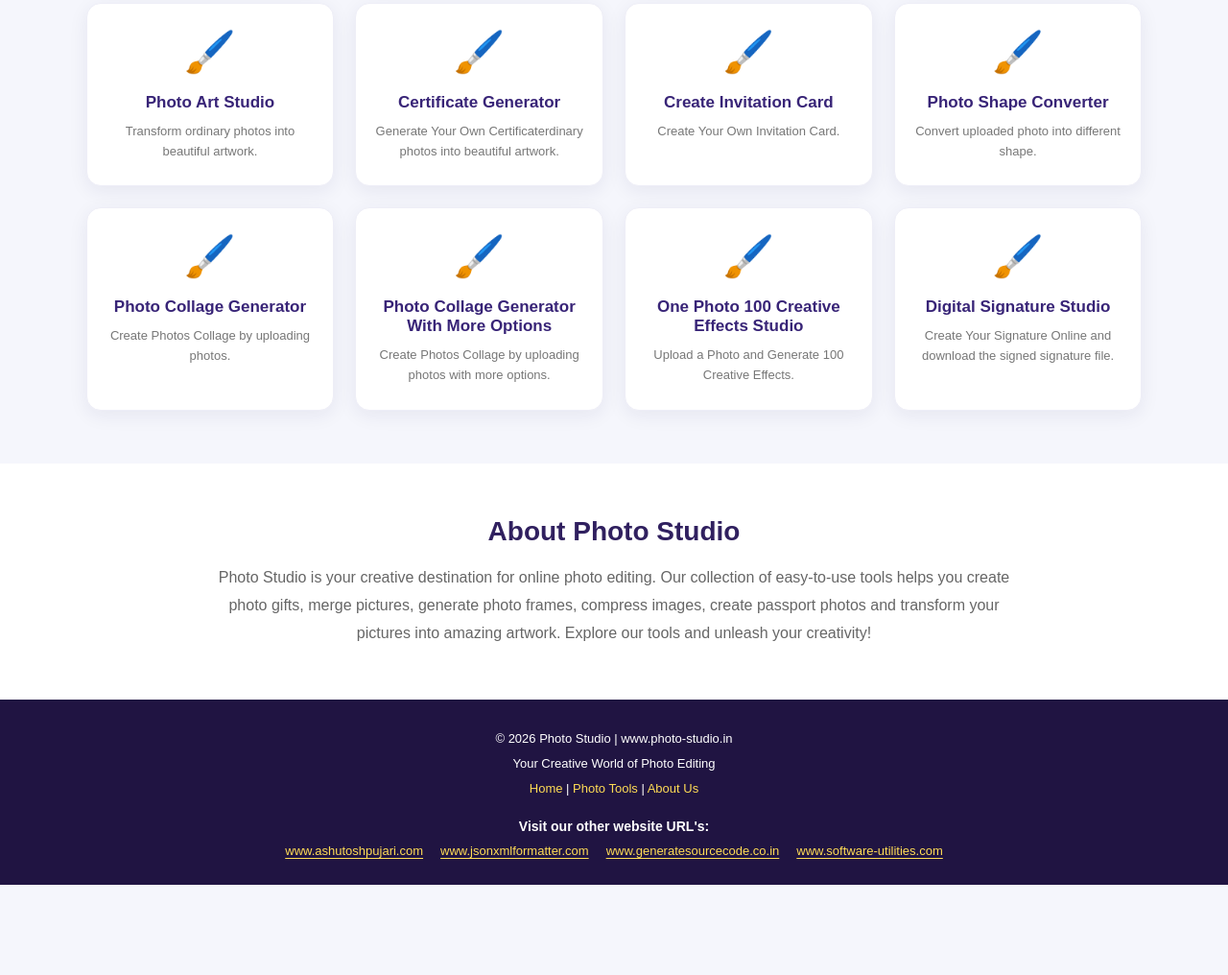
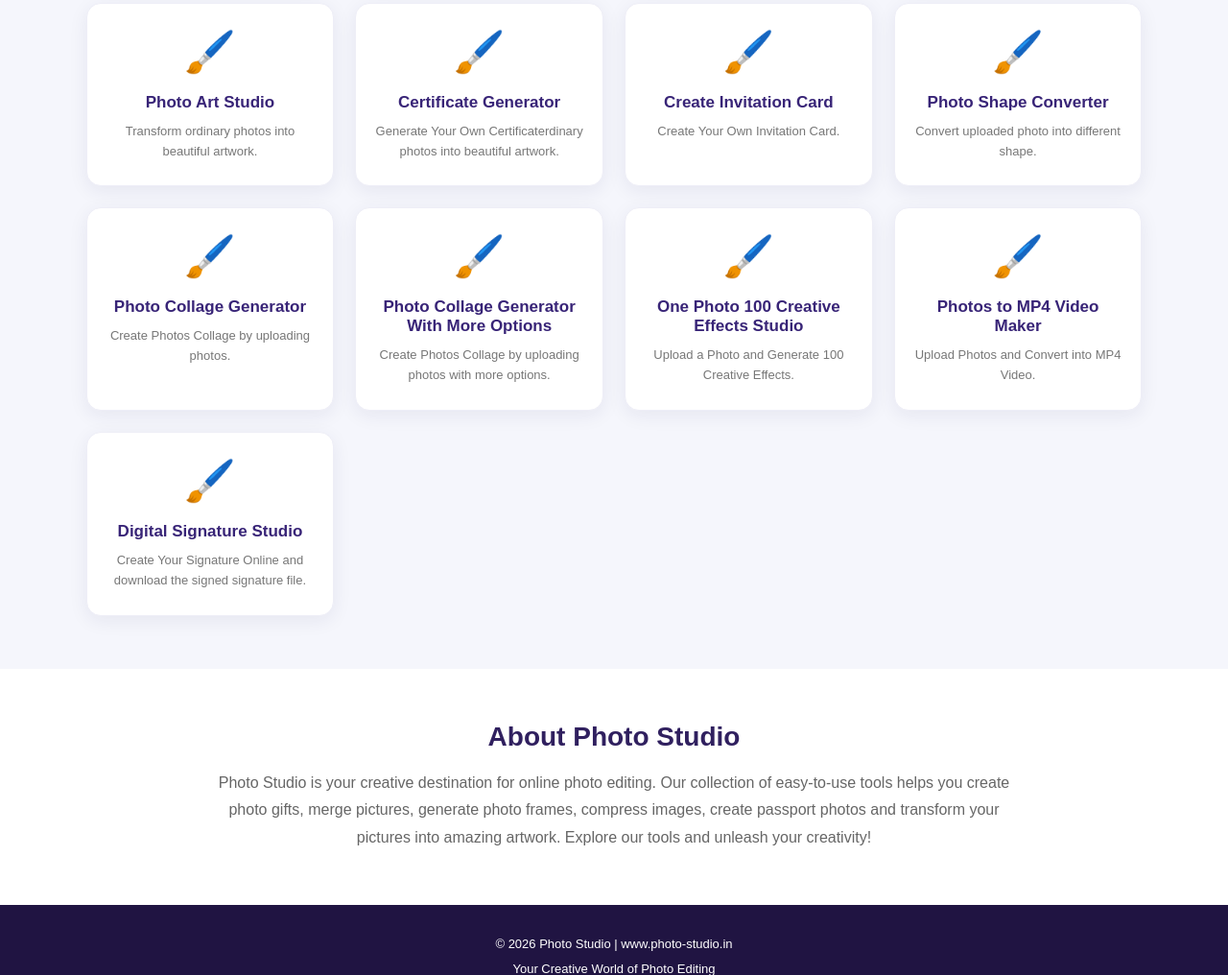
Before and after one commit to ashutoshvpujari1-pixel/photo-studio, a plain HTML site: page index.html in a window 1280 px wide. Shown: the part 1403-2419 px from the top of the page at 96% size. Before the commit the page ends 2325 px from the top, so only its background shows below. Drawn offline with Linux system fonts and the light colour scheme.

Commit message:
Update index.html

```diff
--- a/index.html
+++ b/index.html
@@ -512,6 +512,12 @@ footer a {
             <p>Upload a Photo and Generate 100 Creative Effects.</p>
         </a>
 
+	<a class="tool-card" href="photo_to_mp4_video_maker.html">
+            <div class="tool-icon">🖌️</div>
+            <h3>Photos to MP4 Video Maker</h3>
+            <p>Upload Photos and Convert into MP4 Video.</p>
+        </a>
+
 	<a class="tool-card" href="digital_signature_studio.html">
             <div class="tool-icon">🖌️</div>
             <h3>Digital Signature Studio</h3>
```
